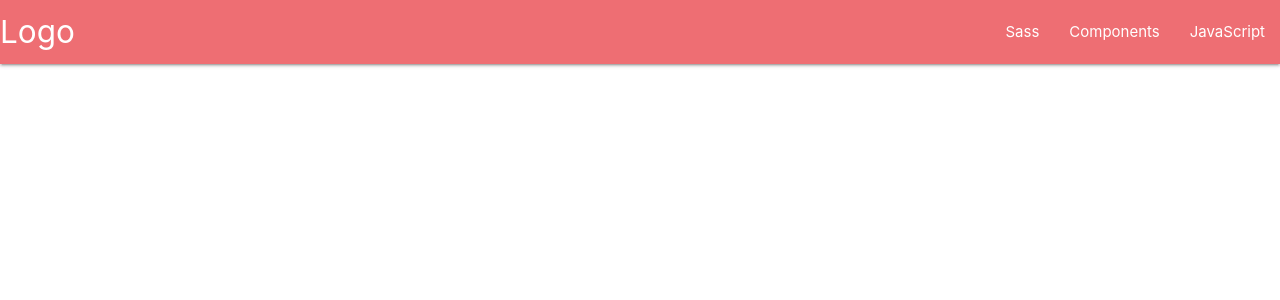
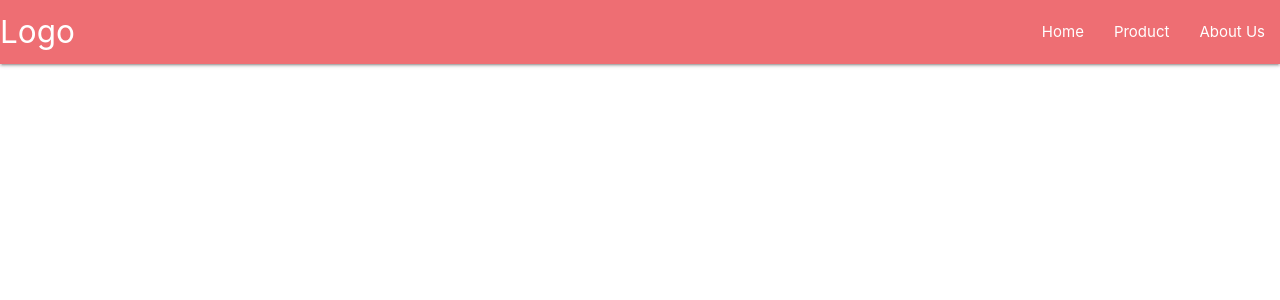
Before and after one commit to divcorn/divcorn-website, a Django app: page / in a window 1280 px wide. Shown: the top 300 px of the page. Run offline with Django 3.2, Linux system fonts and the light colour scheme.

Commit message:
modify home.html

```diff
--- a/templates/intro/home.html
+++ b/templates/intro/home.html
@@ -12,9 +12,9 @@
         <div class="nav-wrapper">
           <a href="#" class="brand-logo">Logo</a>
           <ul id="nav-mobile" class="right hide-on-med-and-down">
-            <li><a href="sass.html">Sass</a></li>
-            <li><a href="badges.html">Components</a></li>
-            <li><a href="collapsible.html">JavaScript</a></li>
+            <li><a href="#">Home</a></li>
+            <li><a href="#">Product</a></li>
+            <li><a href="#">About Us</a></li>
           </ul>
         </div>
       </nav>
```
